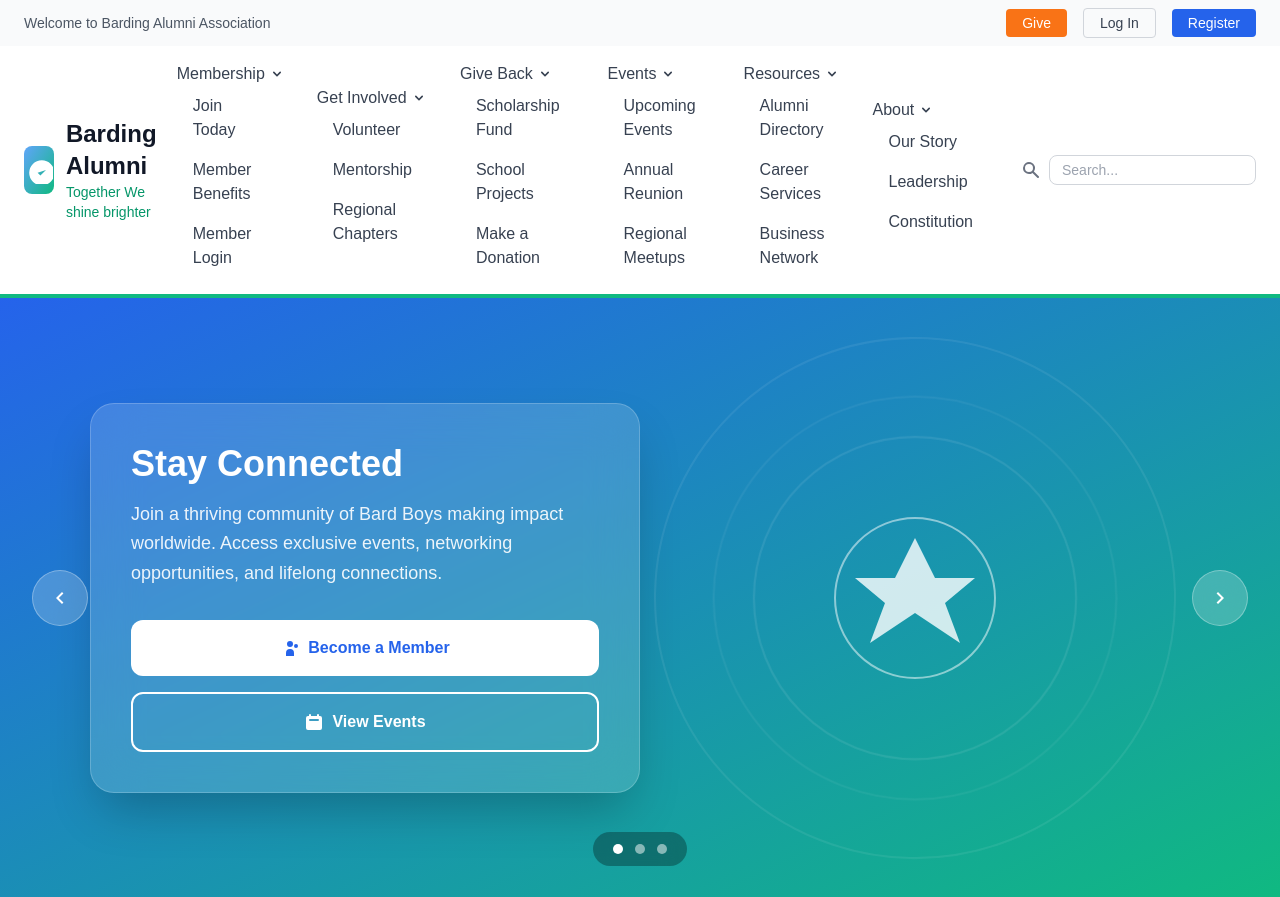
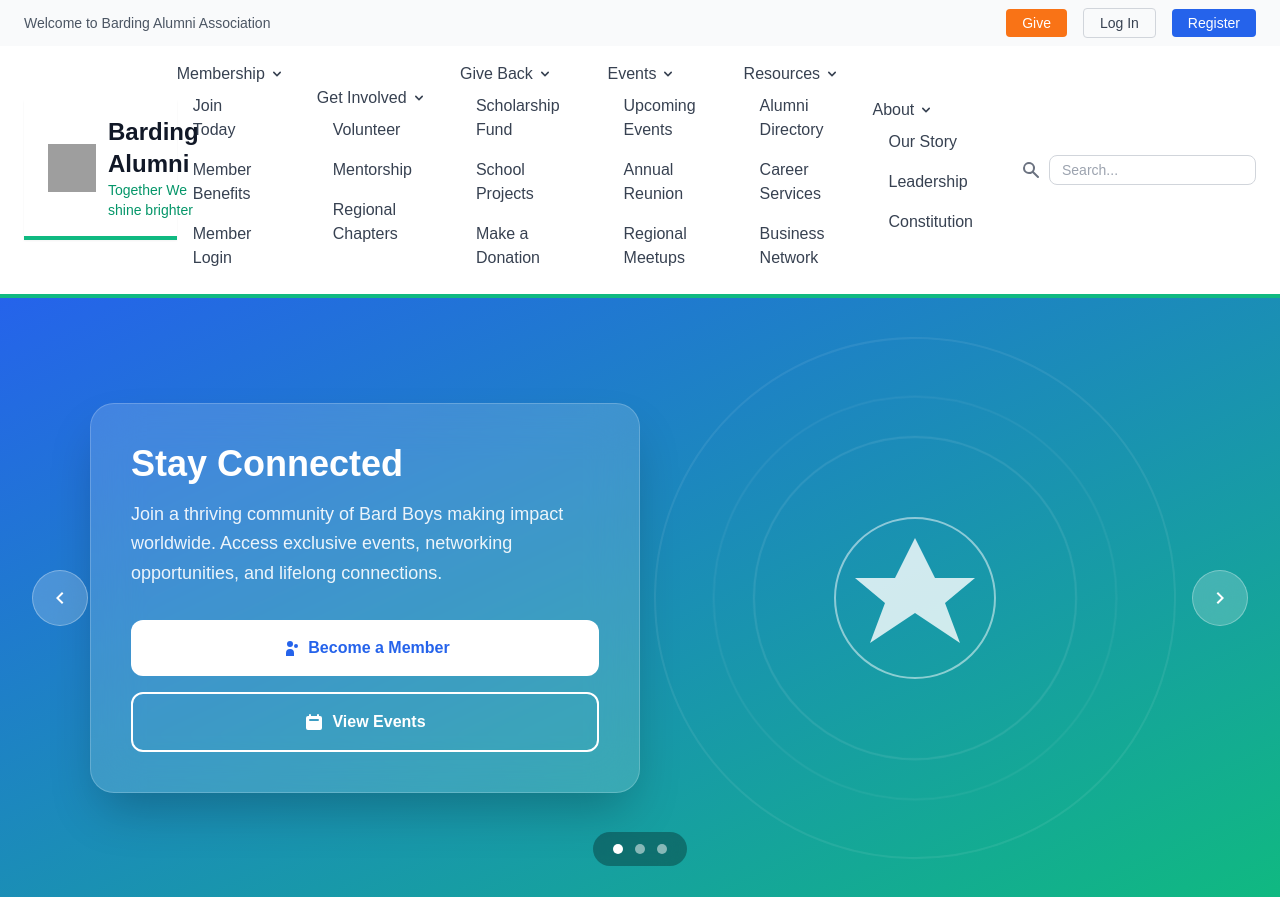
Before and after one commit to Blaisehala/bardweb, a Django app: page / in a window 1280 px wide. Shown: the top 897 px of the page. Run offline with Django 5.2, Linux system fonts and the light colour scheme; some libraries are stand-ins or nearby versions; grey boxes are pictures that could not be loaded.

Commit message:
modifies styling and adds logo

```diff
--- a/bardapp/templates/bardapp/base.html
+++ b/bardapp/templates/bardapp/base.html
@@ -121,7 +121,7 @@
         <nav class="px-4 sm:px-6 py-4 max-w-7xl mx-auto">
             <div class="flex justify-between items-center">
                 <!-- Logo -->
-                <div class="flex items-center">
+                <!-- <div class="flex items-center">
                     <div class="w-10 h-10 sm:w-12 sm:h-12 bg-gradient-to-br from-blue-400 to-emerald-500 rounded-lg flex items-center justify-center mr-2 sm:mr-3">
                         <svg class="w-6 h-6 sm:w-7 sm:h-7 text-white" fill="currentColor" viewBox="0 0 20 20">
                             <path d="M9 12l2 2 4-4m6 2a9 9 0 11-18 0 9 9 0 0118 0z"/>
@@ -131,7 +131,25 @@
                         <div class="text-lg sm:text-2xl font-bold text-gray-900">Barding Alumni</div>
                         <div class="text-xs sm:text-sm text-emerald-600 font-medium">Together We shine brighter</div>
                     </div>
+                </div> -->
+                {% load static %}
+
+<header class="bg-white shadow-sm border-b-4 border-emerald-500">
+    <nav class="px-4 sm:px-6 py-4 max-w-7xl mx-auto">
+        <div class="flex justify-between items-center">
+            <!-- Logo with Image -->
+            <a href="{% url 'index' %}" class="flex items-center">
+                <img src="{% static 'images/logo2.png' %}" alt="Barding Alumni Logo" class="w-10 h-10 sm:w-12 sm:h-12 mr-2 sm:mr-3">
+                <div>
+                    <div class="text-lg sm:text-2xl font-bold text-gray-900">Barding Alumni</div>
+                    <div class="text-xs sm:text-sm text-emerald-600 font-medium">Together We shine brighter</div>
                 </div>
+            </a>
+
+            <!-- Rest of navigation -->
+        </div>
+    </nav>
+</header>
 
                 <!-- Desktop Navigation -->
                 <div class="hidden lg:flex items-center space-x-8">
@@ -362,10 +380,17 @@
     <footer class="footer-main">
         <div class="max-w-7xl mx-auto px-6">
             <!-- Logo -->
+
             <div class="logo-container">
-                <div class="logo-flag">
+                <!-- <div class="logo-flag">
+                     <img src="{% static 'images/logo.jpeg' %}" alt="Barding Alumni Logo" class="w-10 h-10 sm:w-12 sm:h-12 mr-2 sm:mr-3">
                     <span class="logo-letter">B</span>
-                </div>
+                </div> -->
+                 <!-- <img src="{% static 'images/logo.jpeg' %}" alt="Barding Alumni Logo" class="w-10 h-10 sm:w-12 sm:h-12 mr-2 sm:mr-3"> -->
+                  <img src="{% static 'images/logo.jpeg' %}"
+     alt="Barding Alumni Logo"
+     class="w-10 h-10 sm:w-12 sm:h-12 mr-2 sm:mr-3 rounded-full">
+
                 <span class="logo-text">BARDING ALUMNI</span>
             </div>
 
```
